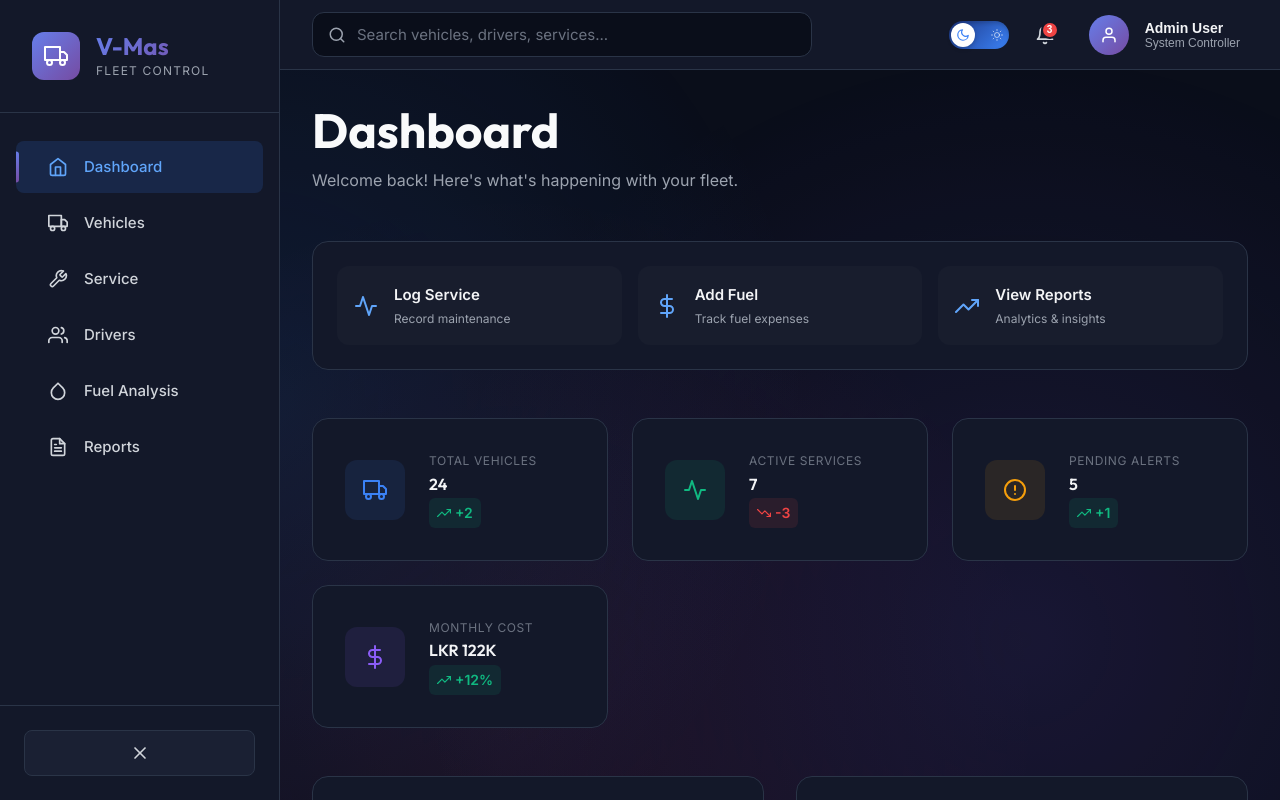
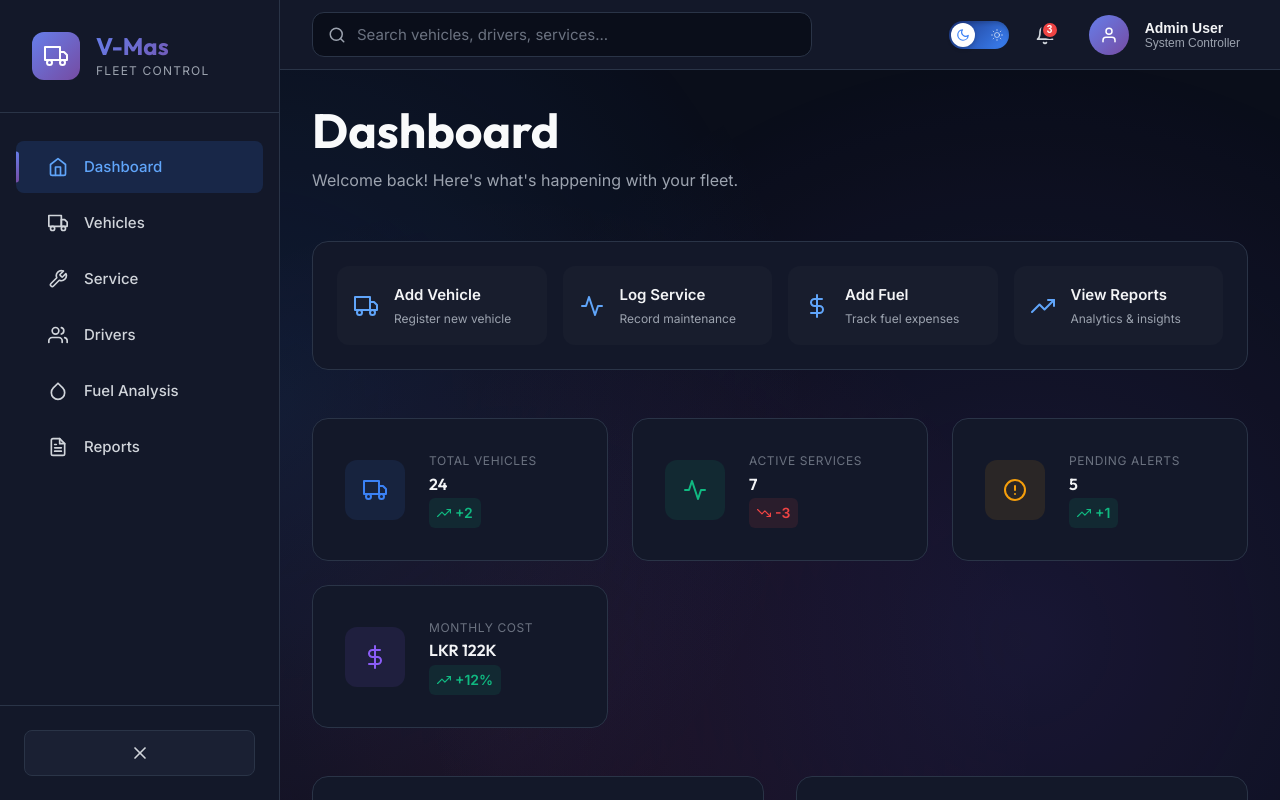
Before and after one commit to Thilinadilshan22/Vehicle-Management-System, a React (Vite) app: page / in a window 1280 px wide. Shown: the top 800 px of the page. Built offline with nearby package versions, Linux system fonts and the light colour scheme.

Commit message:
feat: implement dashboard page with quick actions, stats, charts, and alerts.

```diff
--- a/src/pages/Dashboard.jsx
+++ b/src/pages/Dashboard.jsx
@@ -98,6 +98,13 @@ const Dashboard = () => {
 
             {/* Quick Actions Panel */}
             <div className="quick-actions-panel">
+                <Link to="/vehicles/add" className="quick-action-item">
+                    <FiTruck className="quick-action-icon" />
+                    <div className="quick-action-content">
+                        <span className="quick-action-title">Add Vehicle</span>
+                        <span className="quick-action-subtitle">Register new vehicle</span>
+                    </div>
+                </Link>
                 <Link to="/service/add" className="quick-action-item">
                     <FiActivity className="quick-action-icon" />
                     <div className="quick-action-content">
```
